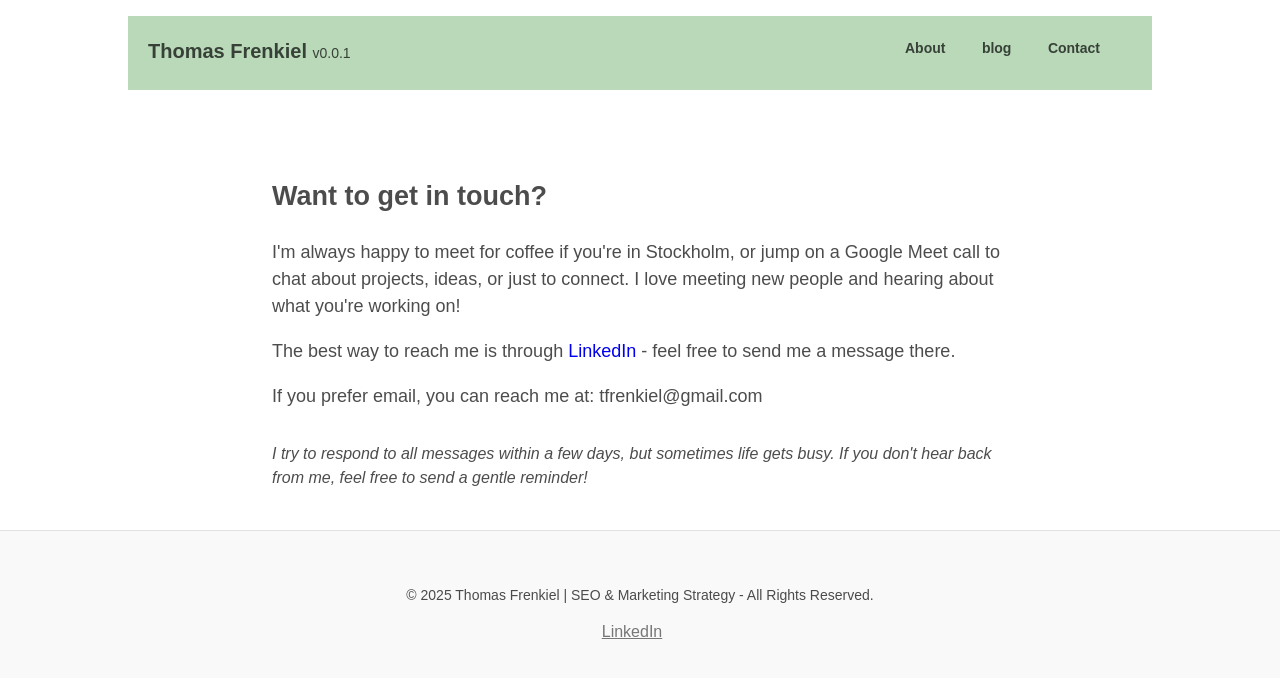
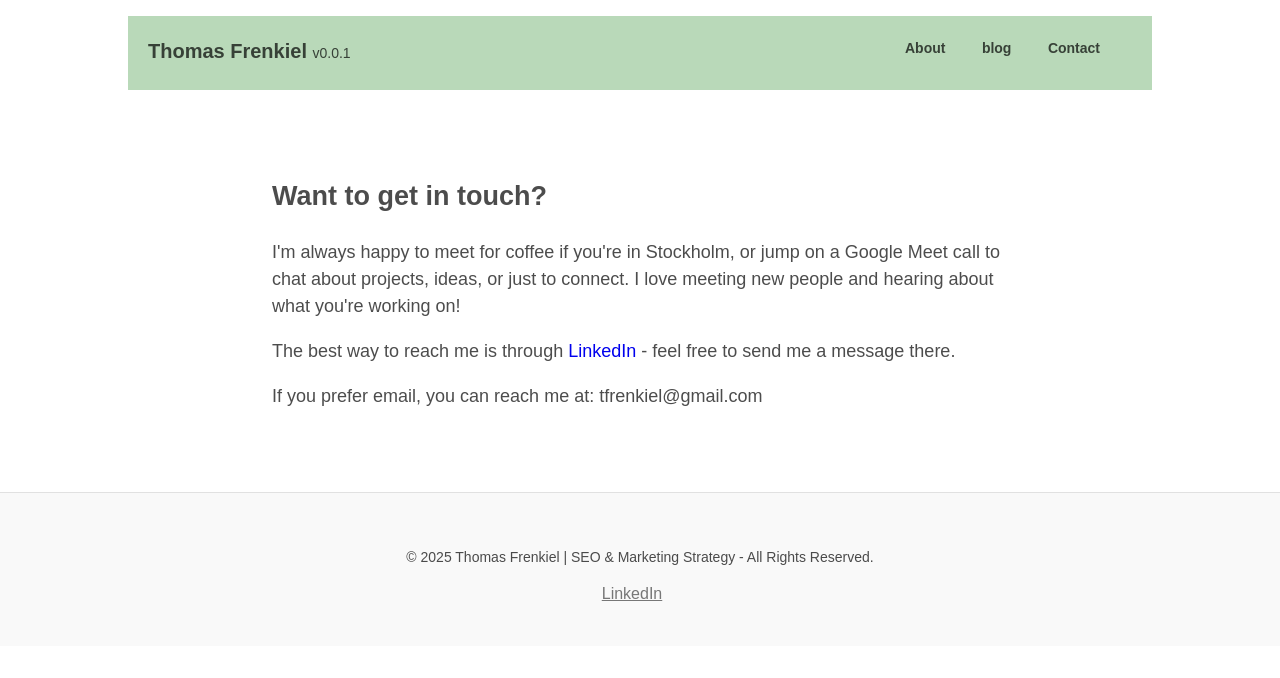
Before and after one commit to tfrenkiel040/website, a Jekyll site: the page built from contact.markdown, in a window 1280 px wide. Shown: the top 678 px of the page. Built offline with Jekyll 4.4.1, drawn with Linux system fonts in a browser that asks for light colours.

Commit message:
Update contact.markdown

```diff
--- a/contact.markdown
+++ b/contact.markdown
@@ -13,9 +13,8 @@ permalink: /contact/
 
   <p>If you prefer email, you can reach me at: <span class="email-protection">tfrenk<span style="display:none">no-spam</span>iel@gm<span style="display:none">hunter2</span>ail.com</span></p>
 
-  <p class="f5 i mt4">I try to respond to all messages within a few days, but sometimes life gets busy. If you don't hear back from me, feel free to send a gentle reminder!</p>
 </div>
-
+<br>
 <script>
   // Simple email obfuscation
   document.addEventListener('DOMContentLoaded', function() {
```
